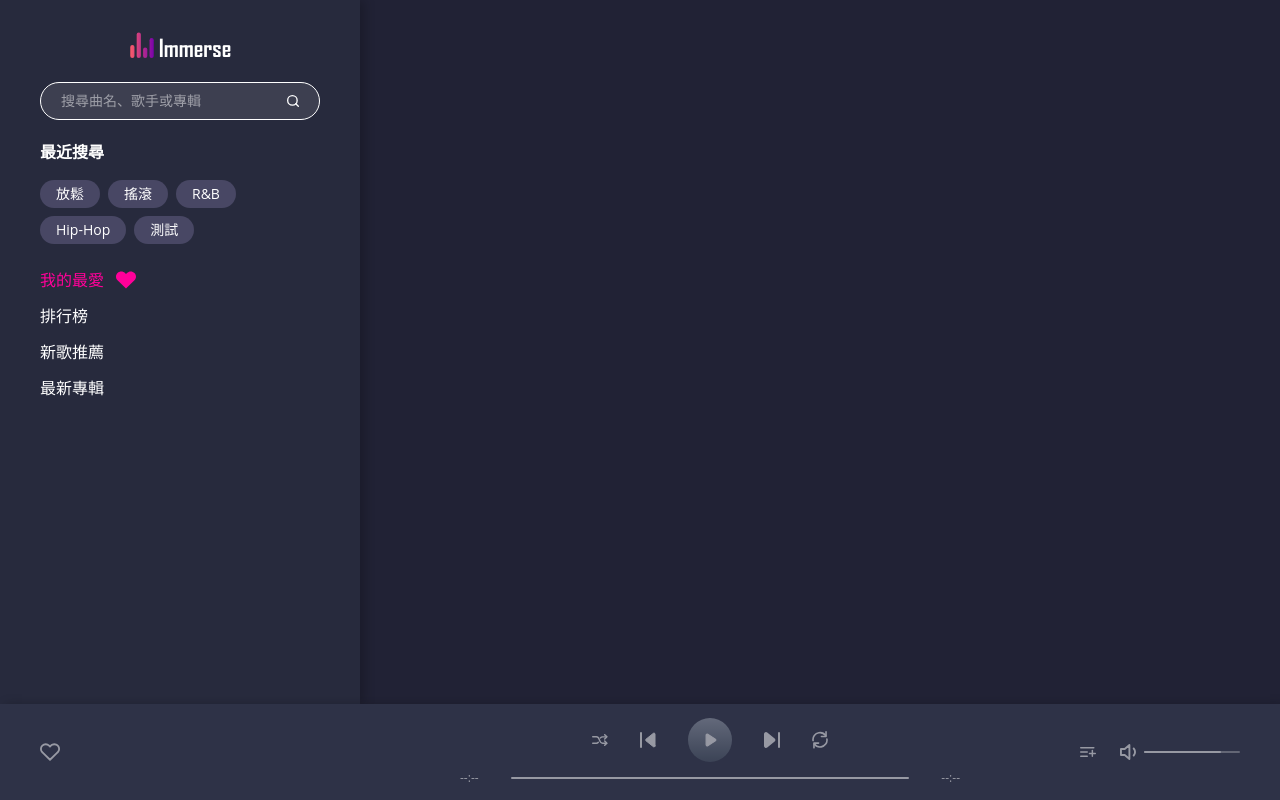
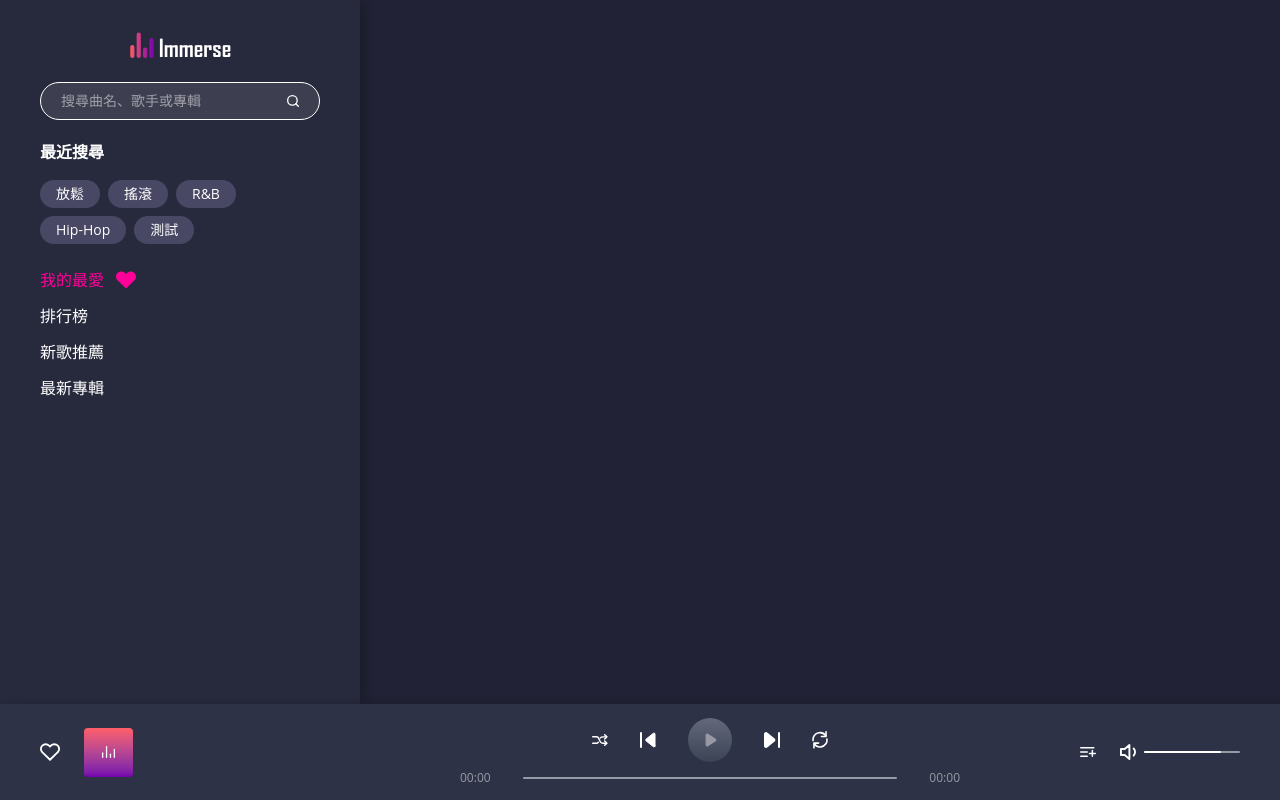
Before and after one commit to mrmosssir/music-player, a React (Vite) app: page / in a window 1280 px wide. Built offline with nearby package versions, Linux system fonts and the light colour scheme.

Commit message:
(feat): play and pause

```diff
--- a/src/components/PlayList.tsx
+++ b/src/components/PlayList.tsx
@@ -53,11 +53,12 @@ const Playlist = (props: PlaylistProps) => {
   };
 
   const handleClickPlay = (track: MusicTrack) => {
-    if (track.id === currentTrack?.id) {
-      dispatch(setIsPlaying(!currentTrack.isPlaying));
-      return;
-    }
-    dispatch(setCurrent({ ...track, isPlaying: true }));
+    console.log(track, "track");
+    // if (track.id === currentTrack?.id) {
+    //   dispatch(setIsPlaying(!currentTrack.isPlaying));
+    //   return;
+    // }
+    // dispatch(setCurrent({ ...track, isPlaying: true }));
   };
 
   useEffect(() => {
@@ -90,7 +91,7 @@ const Playlist = (props: PlaylistProps) => {
         <button className="w-6 h-6 rounded-full border border-white cursor-pointer" onClick={() => handleClickPlay(track)}>
           <Icon icon="play" width="8" height="8" className="mx-auto" />
         </button>
-        <img src={track.image} alt="測試" className="w-12.25 h-12.25" />
+        <img src={track.image} alt="音樂封面" className="w-12.25 h-12.25" />
         <div className="w-1/2">
           <p className="text-white truncate">{track.name}</p>
           <small className="text-white/50">{track.artist}</small>
--- a/src/components/Playlist.tsx
+++ b/src/components/Playlist.tsx
@@ -53,11 +53,12 @@ const Playlist = (props: PlaylistProps) => {
   };
 
   const handleClickPlay = (track: MusicTrack) => {
-    if (track.id === currentTrack?.id) {
-      dispatch(setIsPlaying(!currentTrack.isPlaying));
-      return;
-    }
-    dispatch(setCurrent({ ...track, isPlaying: true }));
+    console.log(track, "track");
+    // if (track.id === currentTrack?.id) {
+    //   dispatch(setIsPlaying(!currentTrack.isPlaying));
+    //   return;
+    // }
+    // dispatch(setCurrent({ ...track, isPlaying: true }));
   };
 
   useEffect(() => {
@@ -90,7 +91,7 @@ const Playlist = (props: PlaylistProps) => {
         <button className="w-6 h-6 rounded-full border border-white cursor-pointer" onClick={() => handleClickPlay(track)}>
           <Icon icon="play" width="8" height="8" className="mx-auto" />
         </button>
-        <img src={track.image} alt="測試" className="w-12.25 h-12.25" />
+        <img src={track.image} alt="音樂封面" className="w-12.25 h-12.25" />
         <div className="w-1/2">
           <p className="text-white truncate">{track.name}</p>
           <small className="text-white/50">{track.artist}</small>
--- a/src/components/Preview.tsx
+++ b/src/components/Preview.tsx
@@ -5,7 +5,7 @@ import { setCurrent } from "@/store/music";
 import { type MusicItem } from "@/utils/browse";
 
 import Icon from "@/components/Icon";
-import DefaultMusicImage from "@/components/defaultMusicImage";
+import DefaultMusicImage from "@/components/DefaultMusicImage";
 
 export type PreviewProps = {
   title: string;
--- a/src/components/TransportControl.tsx
+++ b/src/components/TransportControl.tsx
@@ -1,22 +1,31 @@
 import { useState } from "react";
-import { useSelector } from "react-redux";
+import { useSelector, useDispatch } from "react-redux";
 import { type RootState } from "@/store";
+import { setIsPlaying } from "@/store/music";
 
 import { timeData } from "@/utils/time";
 
 import Icon from "@/components/Icon";
-import DefaultMusicImage from "@/components/defaultMusicImage";
+import DefaultMusicImage from "@/components/DefaultMusicImage";
 
 type TransportControlProps = {
   className?: string;
 };
 
 const TransportControl = (props: TransportControlProps) => {
+  const dispatch = useDispatch();
+
   const currentTrack = useSelector((state: RootState) => state.music.current);
+  const duration = useSelector((state: RootState) => state.music.duration);
+  const currentTime = useSelector((state: RootState) => state.music.currentTime);
 
   const [isFavorite, setIsFavorite] = useState<boolean>(false);
   const [progress, setProgress] = useState<string>("0");
   const [sound, setSound] = useState<string>("80");
+
+  const handlePause = () => {
+    dispatch(setIsPlaying(!currentTrack?.isPlaying));
+  };
 
   return (
     <div className={`h-full flex items-center gap-x-6 bg-primary-600 px-10 shadow-[5px_0px_10px_rgba(0,0,0,0.2)] ${props.className}`}>
@@ -56,12 +65,13 @@ const TransportControl = (props: TransportControlProps) => {
             <Icon icon="previous" alt="上一首" width={16} height={16}></Icon>
           </button>
           <button
-            disabled
+            disabled={!currentTrack.name}
             className={`
               flex justify-center items-center w-11 h-11 rounded-full bg-linear-to-b
-              ${currentTrack?.isPlaying ? "p-0" : "pl-0.5"}
-              ${currentTrack ? "from-secondary-100 to-primary-400 cursor-pointer" : "from-gray-400 to-gray-600 opacity-50 cursor-not-allowed"}
+              ${currentTrack.isPlaying ? "p-0" : "pl-0.5"}
+              ${currentTrack.name ? "from-secondary-100 to-primary-400 cursor-pointer" : "from-gray-400 to-gray-600 opacity-50 cursor-not-allowed"}
             `}
+            onClick={() => handlePause()}
           >
             <Icon icon={currentTrack?.isPlaying ? "pause" : "play"} alt={currentTrack?.isPlaying ? "暫停" : "播放"} width={12} height={12}></Icon>
           </button>
@@ -75,7 +85,7 @@ const TransportControl = (props: TransportControlProps) => {
 
         {/* 下方進度條區域 */}
         <div className="flex-1 flex justify-center items-center gap-x-8 mt-2">
-          <span className="text-xs text-white/50">--:--</span>
+          <span className="text-xs text-white/50">{currentTrack ? `${timeData(currentTime).minute}:${timeData(currentTime).second}` : "--:--"}</span>
           <div className="relative flex-1 h-0.5 bg-white/50 rounded-full group">
             {/* 已播放進度條 */}
             <div className="absolute h-full bg-linear-to-r from-secondary-100 to-primary-400 rounded-full" style={{ width: `${progress}%` }} />
@@ -94,9 +104,7 @@ const TransportControl = (props: TransportControlProps) => {
               style={{ left: `${progress}%` }}
             />
           </div>
-          <span className="text-xs text-white/50">
-            {currentTrack ? `${timeData(currentTrack.duration).minute}:${timeData(currentTrack.duration).second}` : "--:--"}
-          </span>
+          <span className="text-xs text-white/50">{currentTrack ? `${timeData(duration).minute}:${timeData(duration).second}` : "--:--"}</span>
         </div>
       </div>
 
--- a/src/layouts/Layout.tsx
+++ b/src/layouts/Layout.tsx
@@ -1,12 +1,35 @@
-import { useSelector } from "react-redux";
+import { useEffect } from "react";
+import { useSelector, useDispatch } from "react-redux";
 import { type RootState } from "@/store";
+import { audioManager } from "@/utils/audio";
+import { setDuration, setCurrentTime } from "@/store/music";
 
 import SearchBar from "@/components/SearchBar";
 import Playlist from "@/components/Playlist";
 import TransportControl from "@/components/TransportControl";
 
 const Layout = ({ children }: { children: React.ReactNode }) => {
+  const dispatch = useDispatch();
+
   const user = useSelector((state: RootState) => state.auth.user);
+  const currentTrack = useSelector((state: RootState) => state.music.current);
+
+  useEffect(() => {
+    // 先清除掉之前的監聽器
+    audioManager.removeEventListener("loadedmetadata", () => {});
+    audioManager.removeEventListener("timeupdate", () => {});
+
+    // 沒有 isPlaying 就不處理
+    if (!currentTrack.isPlaying) return;
+
+    // 設定新的監聽器
+    audioManager.addEventListener("loadedmetadata", () => {
+      dispatch(setDuration(Math.floor(audioManager.getAudio().duration)));
+    });
+    audioManager.addEventListener("timeupdate", () => {
+      dispatch(setCurrentTime(Math.floor(audioManager.getAudio().currentTime)));
+    });
+  }, [currentTrack]);
 
   return (
     <div className="h-screen w-full grid grid-cols-1 lg:grid-cols-[360px_1fr] grid-rows-[1fr_96px]">
--- a/src/store/music.ts
+++ b/src/store/music.ts
@@ -1,27 +1,42 @@
 import { createSlice } from "@reduxjs/toolkit";
-import type { MusicTrack } from "@/utils/browse";
 import type { MusicItem } from "@/utils/browse";
+import { audioManager } from "@/utils/audio";
 
 export const MusicSlice = createSlice({
   name: "Music",
   initialState: {
-    current: null as null | (MusicTrack & { isPlaying: boolean }),
+    current: {} as MusicItem & { isPlaying: boolean },
     local: [] as MusicItem[],
+    duration: 0,
+    currentTime: 0,
   },
   reducers: {
     setCurrent: (state, action) => {
       state.current = action.payload;
+      // 非本地音樂就不用特別處理
+      if (state.current.type !== "local") return;
+      // 本地音樂就播放
+      if (state.current.isPlaying) {
+        audioManager.setSrc((state.current as MusicItem).url || "");
+        audioManager.play();
+      }
     },
     setIsPlaying: (state, action) => {
       if (!state.current) return;
       state.current.isPlaying = action.payload;
+      audioManager[action.payload ? "play" : "pause"]();
     },
     setLocalMusic: (state, action) => {
       state.local = action.payload;
     },
+    setDuration: (state, action) => {
+      state.duration = action.payload;
+    },
+    setCurrentTime: (state, action) => {
+      state.currentTime = action.payload;
+    },
   },
 });
 
-export const { setCurrent, setIsPlaying, setLocalMusic } = MusicSlice.actions;
-
+export const { setCurrent, setIsPlaying, setLocalMusic, setDuration, setCurrentTime } = MusicSlice.actions;
 export default MusicSlice.reducer;
--- /dev/null
+++ b/src/utils/audio.ts
@@ -0,0 +1,37 @@
+class AudioManager {
+  private audio: HTMLAudioElement;
+
+  constructor() {
+    this.audio = new Audio();
+  }
+
+  getAudio() {
+    return this.audio;
+  }
+
+  play() {
+    return this.audio.play();
+  }
+
+  pause() {
+    this.audio.pause();
+  }
+
+  setSrc(src: string) {
+    this.audio.src = src;
+  }
+
+  setVolume(volume: number) {
+    this.audio.volume = volume;
+  }
+
+  addEventListener(event: string, callback: EventListener) {
+    this.audio.addEventListener(event, callback);
+  }
+
+  removeEventListener(event: string, callback: EventListener) {
+    this.audio.removeEventListener(event, callback);
+  }
+}
+
+export const audioManager = new AudioManager();
--- a/src/utils/browse.ts
+++ b/src/utils/browse.ts
@@ -11,6 +11,7 @@ export type MusicItem = {
   artist: string;
   image: string;
   type: string;
+  url?: string;
 };
 
 export type MusicTrack = {
--- a/src/utils/file.ts
+++ b/src/utils/file.ts
@@ -15,12 +15,16 @@ export const saveLocalFolderToHandler = async (): Promise<MusicItem[]> => {
     await scanFolder(folderHandler, mp3Handler);
     await set("local-music-library", mp3Handler);
 
-    return mp3Handler.map((handle) => ({
+    const musicItems = await Promise.all(
+      mp3Handler.map(async (handle) => ({
         name: handle.name,
         image: "",
         artist: "本地音樂",
         type: "local",
-    })) as MusicItem[];
+        url: URL.createObjectURL(await handle.getFile()),
+      })),
+    );
+    return musicItems;
   } catch (error) {
     console.error("Error saving local folder:", error);
     return [] as MusicItem[];
@@ -32,12 +36,16 @@ export const loadLocalMusicFromHandler = async (): Promise<MusicItem[]> => {
     const mp3Handler: FileSystemFileHandle[] | undefined = await get("local-music-library");
     if (!mp3Handler) return [];
 
-    return mp3Handler.map((handle) => ({
+    const musicItems = await Promise.all(
+      mp3Handler.map(async (handle) => ({
         name: handle.name,
         image: "",
         artist: "本地音樂",
         type: "local",
-    })) as MusicItem[];
+        url: URL.createObjectURL(await handle.getFile()),
+      })),
+    );
+    return musicItems;
   } catch (error) {
     console.error("Error loading local music from handler:", error);
     return [];
--- a/src/utils/time.ts
+++ b/src/utils/time.ts
@@ -1,6 +1,6 @@
 export const timeData = (time: number) => {
-  const minute = Math.floor(time / 60000);
-  const second = Math.floor((time / 1000) % 60);
+  const minute = Math.floor(time / 60);
+  const second = Math.floor(time % 60);
   return {
     minute: minute < 10 ? `0${minute}` : `${minute}`,
     second: second < 10 ? `0${second}` : `${second}`,
```
Lines whose indentation alone changed are shown as unchanged.
